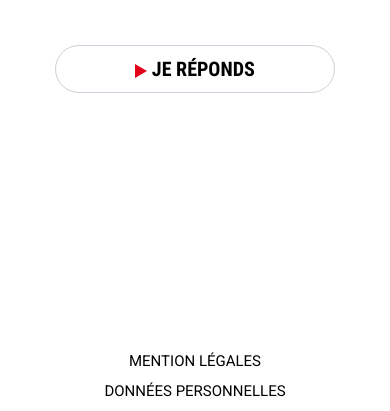
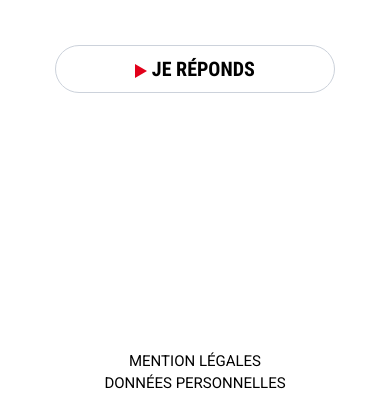
Before and after one commit to adfinitas-app/OMF-proxi-2020, a website: page index.html in a window 390 px wide. Shown: the part 462-873 px from the top of the page. Drawn offline with nearby package versions, Linux system fonts and the light colour scheme.

Commit message:
[*] Fix modal for proper display in function of the screen size

```diff
--- a/index.html
+++ b/index.html
@@ -50,7 +50,7 @@
               </header>
           </div>
         </div>
-        <section id="home" class="row page-container justify-content-center align-content-center">
+        <section id="home" class="page-container row justify-content-center align-content-center">
           <div class="row align-content-center min-height home-page justify-content-center">
             <div class="col-sm-12 col-12 px-sm-0">
               <h1>Étude PRÉCARITÉ ET COVID-19</h1>
@@ -67,7 +67,7 @@
           </div>
         </section>
         <!-- [Start] Home page - Personnal info page-->
-        <section id="perso">
+        <section id="perso" class="row page-container justify-content-center align-content-center">
           <div class="row justify-content-center align-content-center align-items-center home-page min-height">
             <div class="col-sm-10 col-12">
               <div class="row justify-content-center align-content-center">
@@ -132,7 +132,7 @@
           </section>
           <!-- [End] Home page - Personnal info page-->
           <!-- [Start] Page3-->
-          <section id="q1" class="page-container justify-content-center align-content-center">
+          <section id="q1" class="row page-container justify-content-center align-content-center">
             <div class="row justify-content-center align-content-center align-items-center page min-height">
               <div class="col-sm-10 col-12">
                 <div class="row justify-content-center pt-3">
@@ -483,18 +483,12 @@
       <div class="aside">
         <img src="./dist/asset/img/aside_home.png" id="aside-bg">
         <div class="px-0 aside__link">
-          <div class="link1">
-            <a data-toggle="modal" data-target="#cguModal">
+            <a data-toggle="modal" data-target="#cguModal" class="link1">
               Mention légales
             </a>
-          </div>
-        </div>
-        <div class="px-0 aside__link">
-          <div class="link2">
-            <a data-toggle="modal" data-target="#persoDataModal">
+            <a data-toggle="modal" data-target="#persoDataModal" class="link2">
               Données personnelles
             </a>
-          </div>
         </div>
       </div>
     </div>
--- a/src/asset/js/nav.js
+++ b/src/asset/js/nav.js
@@ -31,6 +31,7 @@ $(document).ready(function(){
                 next_page = next_page + 1;
                 change_page(curr_page, next_page);
             }
+            $(".control-input").css("opacity", "0")
         } else {
             $(".control-input").css("opacity", "1");
         }
--- a/src/sass/pages/_home.scss
+++ b/src/sass/pages/_home.scss
@@ -66,18 +66,13 @@ body {
     font-size: 10px;
     text-transform: uppercase;
     text-align: center;
-    .link1 {
-      z-index: 2000;
-      position: fixed;
-      bottom: 0;
-      right: 16vw;
-    }
-    .link2 {
-      z-index: 2000;
-      position: fixed;
-      bottom: 0;
-      right: 5vw;
-    }
+    position: fixed;
+    z-index: 2000;
+    left: 67vw;
+    bottom: 0;
+    width: 33vw;
+    display: flex;
+    justify-content: space-around;
     a {
       cursor: pointer;
       color: map_get($color, third);
@@ -341,18 +336,18 @@ footer {
       font-size: 15px;
       text-transform: uppercase;
       text-align: center;
+      position: static;
+      z-index: 2000;
+      bottom: 0;
+      width: 100vw;
+      display: flex;
+      flex-wrap: wrap;
+      justify-content: center;
       .link1 {
-        z-index: 2000;
-        position: static;
-        bottom: 0;
-        left: 0vw;
-        right: auto;
+        width: 100vw;
       }
       .link2 {
-        z-index: 2000;
-        position: static;
-        bottom: 0;
-        right: 0vw;
+        width: 100vw;
       }
       a {
         cursor: pointer;
```
Also changed, not shown: dist/asset/css/styles.min.css, dist/asset/js/scripts.min.js, 2 other files.
